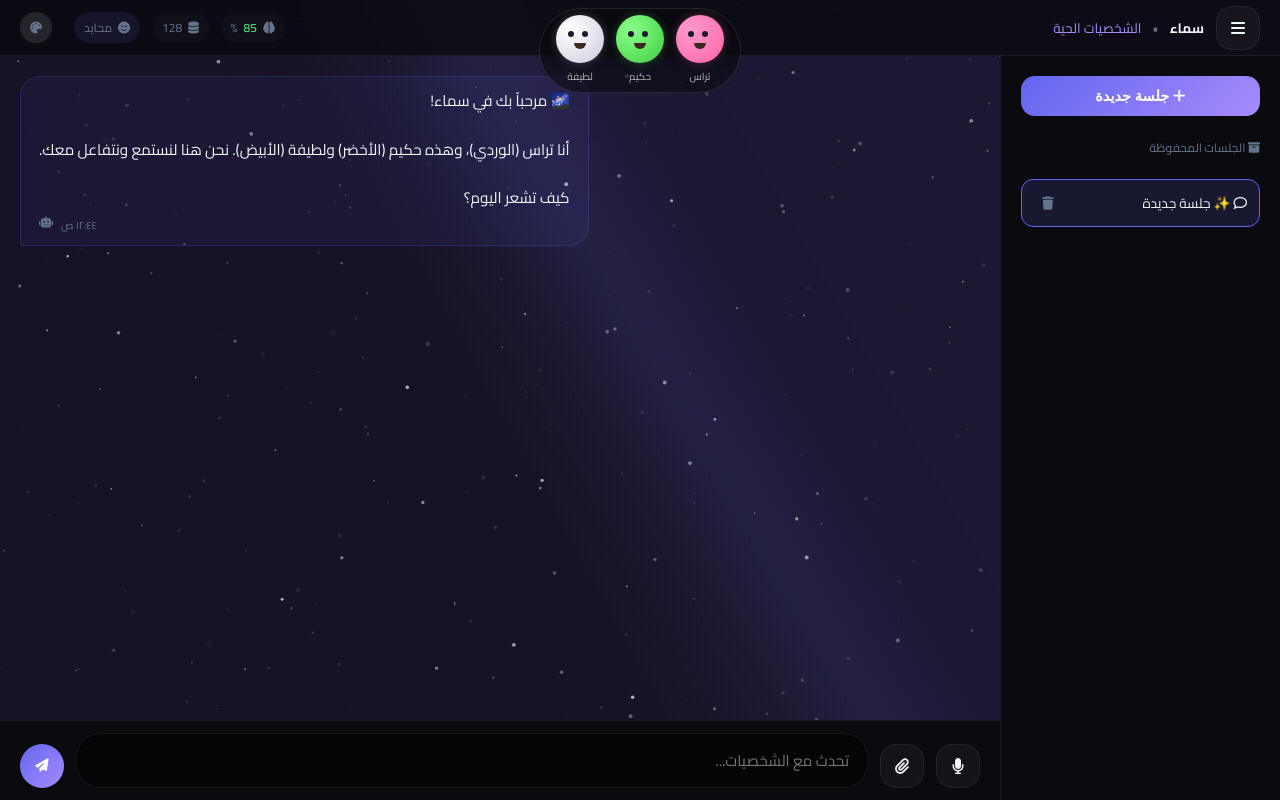
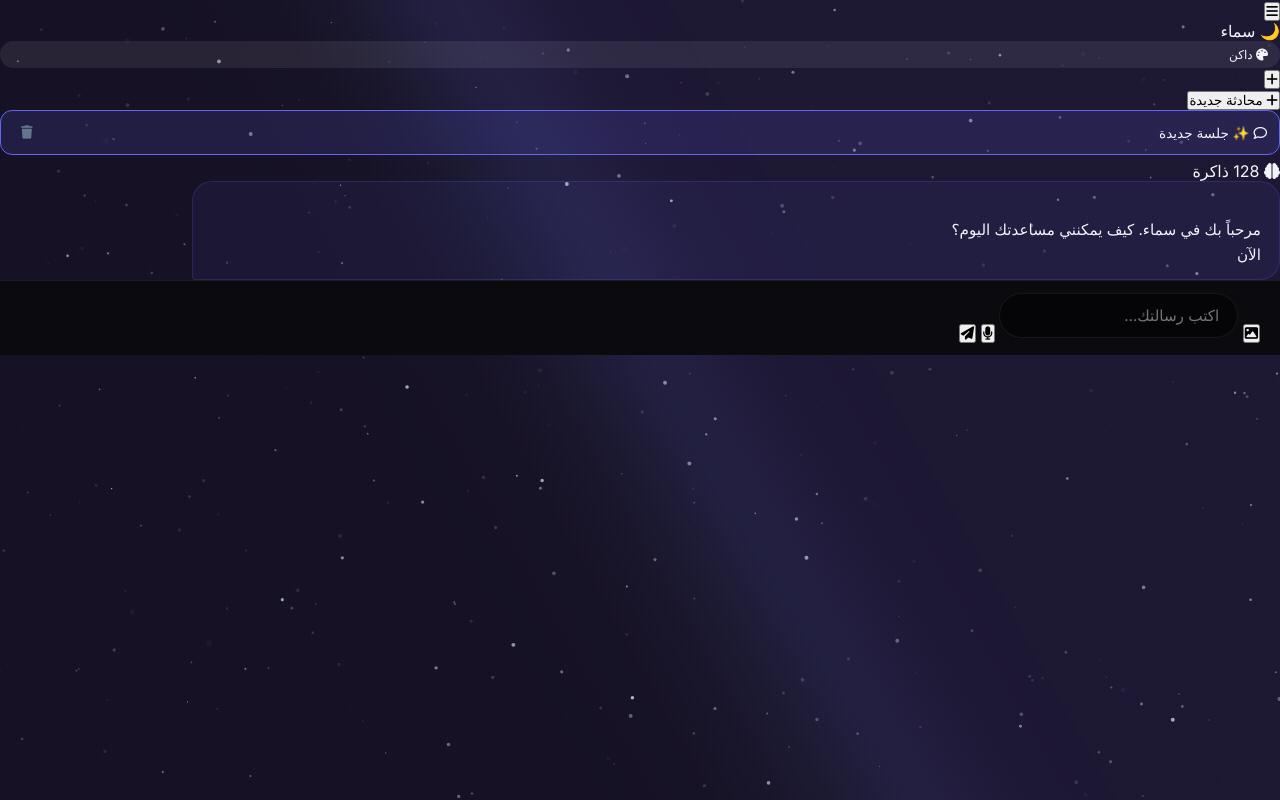
Before and after one commit to aicoogoo-lab/Coogoo-ai, a Flask app: page / in a window 1280 px wide. Run offline with Flask 3, Linux system fonts and the light colour scheme; parts of the project's set-up code (start-up, migrations or seed data) failed here and were passed over.

Commit message:
Update index.html

```diff
--- a/templates/index.html
+++ b/templates/index.html
@@ -2,135 +2,142 @@
 <html lang="ar" dir="rtl">
 <head>
   <meta charset="UTF-8">
-  <meta name="viewport" content="width=device-width, initial-scale=1.0, user-scalable=no">
-  <meta name="color-scheme" content="dark">
-  <meta name="theme-color" content="#050507">
-  <title>سماء • الشخصيات الحية</title>
+  <meta name="viewport" content="width=device-width, initial-scale=1.0, viewport-fit=cover">
+  <title>سماء | محادثة ذكية</title>
 
-  <!-- Three.js (تم تعليقه لأننا نستخدم الشخصيات بدلاً من الكرة) -->
-  <!-- <script src="https://cdnjs.cloudflare.com/ajax/libs/three.js/r128/three.min.js"></script> -->
+  <!-- Three.js لتأثيرات بصرية خفيفة (اختياري، يمكن إلغاؤه) -->
+  <script src="https://cdnjs.cloudflare.com/ajax/libs/three.js/r128/three.min.js"></script>
 
+  <!-- Fonts & Icons -->
   <link rel="stylesheet" href="https://cdnjs.cloudflare.com/ajax/libs/font-awesome/6.5.1/css/all.min.css">
-  <link href="https://fonts.googleapis.com/css2?family=Cairo:wght@300;400;500;600;700&display=swap" rel="stylesheet">
+  <link href="https://fonts.googleapis.com/css2?family=Inter:opsz,wght@14..32,300;14..32,400;14..32,500;14..32,600;14..32,700&display=swap" rel="stylesheet">
+
+  <!-- Styles -->
   <link rel="stylesheet" href="/static/css/core.css">
 
   <style>
-    /* تعديلات بسيطة لاستيعاب الشخصيات */
-    .mind-status {
-      position: relative;
-      z-index: 10;
-      background: rgba(10,10,15,0.8);
-      backdrop-filter: blur(12px);
+    /* تأثيرات إضافية سريعة */
+    body {
+      font-family: 'Inter', system-ui, -apple-system, sans-serif;
     }
-    #characters-area {
-      position: absolute;
-      top: 60px;
-      left: 0;
-      right: 0;
-      display: flex;
-      justify-content: center;
-      pointer-events: none;
-      z-index: 20;
+
+    /* زر الثيم المؤقت (سيظهر تلقائياً) */
+    .theme-temp-btn {
+      background: rgba(255,255,255,0.08);
+      border-radius: 30px;
+      padding: 6px 12px;
+      font-size: 0.75rem;
+      cursor: pointer;
+      transition: 0.2s;
     }
-    /* إخفاء حاوية العقل القديمة إن وجدت */
-    #mind-container {
-      display: none;
+    .theme-temp-btn:hover {
+      background: rgba(255,255,255,0.15);
     }
   </style>
 </head>
 <body>
 
-  <!-- Mind Status -->
-  <div class="mind-status">
-    <div style="display: flex; align-items: center; gap: 12px;">
-      <button class="sky-icon-btn" id="menu-toggle">
+  <!-- Header -->
+  <div class="app-header">
+    <div class="header-left">
+      <button class="icon-btn" id="menu-toggle" aria-label="القائمة">
         <i class="fas fa-bars"></i>
       </button>
-      <div>
-        <strong>سماء</strong>
-        <span style="color:#64748b; margin: 0 8px;">•</span>
-        <span style="color:#a78bfa;">الشخصيات الحية</span>
+      <div class="logo">
+        <span class="logo-icon">🌙</span>
+        <span class="logo-text">سماء</span>
       </div>
     </div>
-
-    <div class="mind-metrics">
-      <div><i class="fas fa-brain"></i> <span id="mind-confidence">85</span>%</div>
-      <div><i class="fas fa-database"></i> <span id="memory-count">128</span></div>
-      <div id="mind-mood-indicator">
-        <i class="fas fa-smile-wink"></i>
-        <span>محايد</span>
+    <div class="header-right">
+      <div class="theme-temp-btn" id="theme-toggle" title="تبديل الثيم">
+        <i class="fas fa-palette"></i> <span id="theme-name">داكن</span>
       </div>
+      <button class="icon-btn" id="new-session-header" title="جلسة جديدة">
+        <i class="fas fa-plus"></i>
+      </button>
     </div>
   </div>
 
-  <!-- منطقة عرض الشخصيات (سيتم تعبئتها بواسطة JavaScript) -->
-  <div id="characters-area"></div>
+  <!-- Main Layout -->
+  <div class="app-main">
 
-  <div class="main-container">
-    <!-- Sidebar -->
-    <aside class="sky-sidebar" id="sidebar">
-      <div class="sidebar-section">
-        <button class="sky-btn-primary" id="new-session-btn">
-          <i class="fas fa-plus"></i> جلسة جديدة
+    <!-- Sidebar (جلسات) -->
+    <aside class="sidebar" id="sidebar">
+      <div class="sidebar-header">
+        <button class="new-session-btn" id="new-session-btn">
+          <i class="fas fa-plus"></i> محادثة جديدة
         </button>
       </div>
-      <div class="sidebar-section" style="flex:1; overflow-y:auto;">
-        <div style="font-size:0.75rem; color:#64748b; margin-bottom:8px;">
-          <i class="fas fa-archive"></i> الجلسات المحفوظة
+      <div class="sessions-list" id="session-list">
+        <!-- ستظهر الجلسات هنا -->
+      </div>
+      <div class="sidebar-footer">
+        <div class="memory-badge">
+          <i class="fas fa-brain"></i> <span id="memory-count">128</span> ذاكرة
         </div>
-        <div id="session-list"></div>
       </div>
     </aside>
 
-    <!-- Main Content -->
-    <div class="chat-container">
-      <!-- Chat Messages -->
-      <div class="chat-messages" id="chat-messages"></div>
+    <!-- Chat Area -->
+    <div class="chat-area">
 
-      <!-- Input Area -->
+      <!-- منطقة الرسائل -->
+      <div class="messages-container" id="messages-container">
+        <div class="messages-list" id="messages-list">
+          <!-- رسالة ترحيب -->
+          <div class="message assistant">
+            <div class="message-avatar"><i class="fas fa-sparkles"></i></div>
+            <div class="message-bubble">
+              <div class="message-text">مرحباً بك في سماء. كيف يمكنني مساعدتك اليوم؟</div>
+              <div class="message-time">الآن</div>
+            </div>
+          </div>
+        </div>
+      </div>
+
+      <!-- منطقة الإدخال -->
       <div class="input-area">
-        <button class="sky-icon-btn" id="voice-btn"><i class="fas fa-microphone"></i></button>
-        <button class="sky-icon-btn" id="upload-btn"><i class="fas fa-paperclip"></i></button>
-        <textarea id="user-input" placeholder="تحدث مع الشخصيات..." rows="1"></textarea>
-        <button class="send-button" id="send-btn">
-          <i class="fas fa-paper-plane"></i>
-        </button>
+        <div class="image-preview-area" id="image-preview-area" style="display: none;">
+          <div class="image-preview">
+            <img id="preview-img" src="" alt="معاينة">
+            <button class="remove-preview" id="remove-preview"><i class="fas fa-times"></i></button>
+          </div>
+        </div>
+        <div class="input-wrapper">
+          <button class="input-action" id="upload-btn" title="رفع صورة">
+            <i class="fas fa-image"></i>
+          </button>
+          <textarea id="message-input" placeholder="اكتب رسالتك..." rows="1"></textarea>
+          <button class="input-action" id="voice-btn" title="إدخال صوتي">
+            <i class="fas fa-microphone"></i>
+          </button>
+          <button class="send-btn" id="send-btn">
+            <i class="fas fa-paper-plane"></i>
+          </button>
+        </div>
       </div>
+
     </div>
   </div>
 
+  <!-- Toast Container -->
   <div id="toast-container"></div>
 
   <script>
     window.SKY_CONFIG = {
-      endpoints: {
-        chat: "/api/chat",
-        upload: "/upload"
-      },
-      version: "v11",
-      useMockAPI: true
+      useMockAPI: true,
+      version: "2.0"
     };
   </script>
 
-  <!-- السكريبتات الأساسية -->
   <script src="/static/js/ui.js"></script>
-  <script src="/static/js/mind.js"></script>
-  <!-- تم تعطيل three-mind.js لأنه تم الاستغناء عن الكرة -->
-  <!-- <script src="/static/js/three-mind.js"></script> -->
-  <!-- الشخصيات الحية (المحور الأول) -->
-  <script src="/static/js/living-characters.js"></script>
-  <!-- المحرك الأساسي -->
   <script src="/static/js/core.js"></script>
-  <!-- AR controller (اختياري، يمكن تفعيله لاحقاً) -->
-  <!-- <script src="/static/js/ar-controller.js"></script> -->
 
   <script>
-    // تحديث مؤشر المزاج من أحداث الشخصيات
-    window.addEventListener('mind-mood-change', (e) => {
-      const moodSpan = document.querySelector('#mind-mood-indicator span');
-      if (moodSpan) moodSpan.textContent = e.detail.mood === 'happy' ? 'سعيد' : e.detail.mood === 'sad' ? 'حزين' : 'محايد';
+    // تهيئة بسيطة
+    document.addEventListener('DOMContentLoaded', () => {
+      if (window.SkyCore) SkyCore.init();
     });
-    console.log('✅ سماء جاهزة مع الشخصيات الحية');
   </script>
 </body>
 </html>
```
